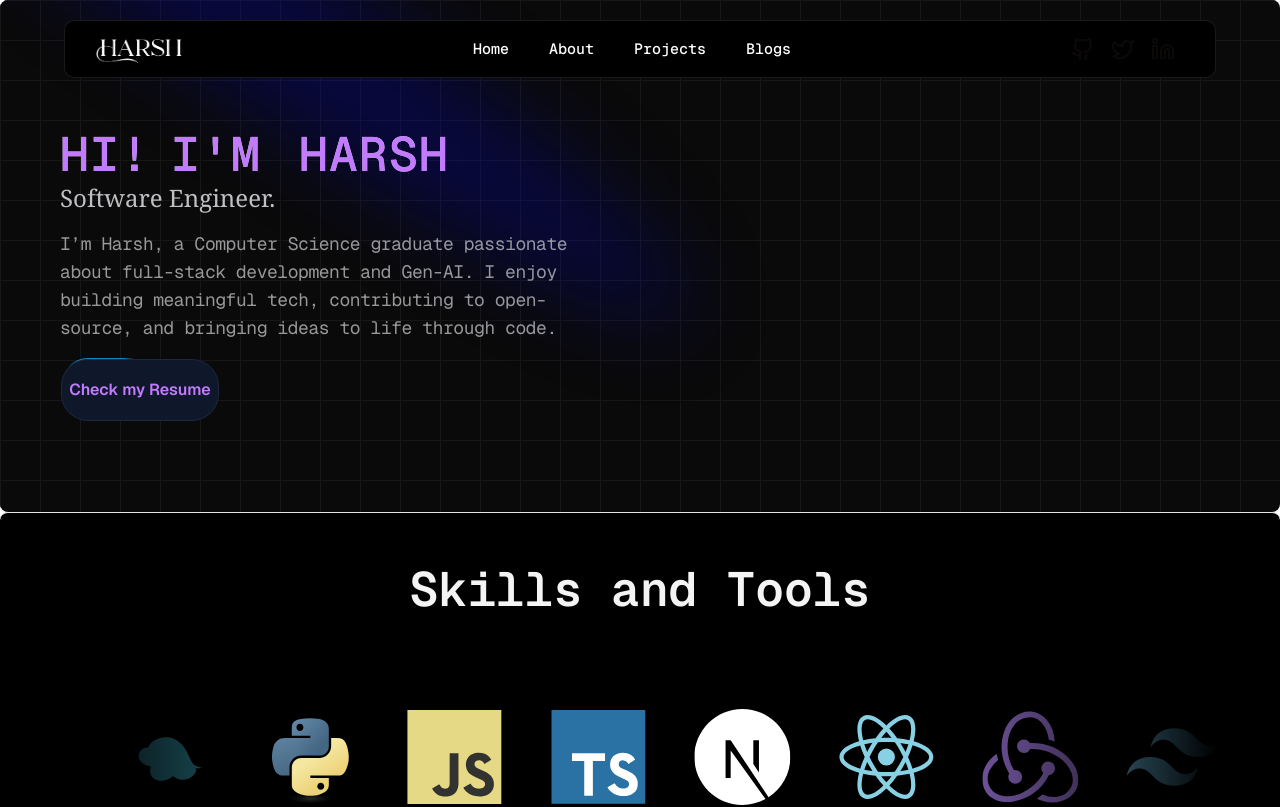
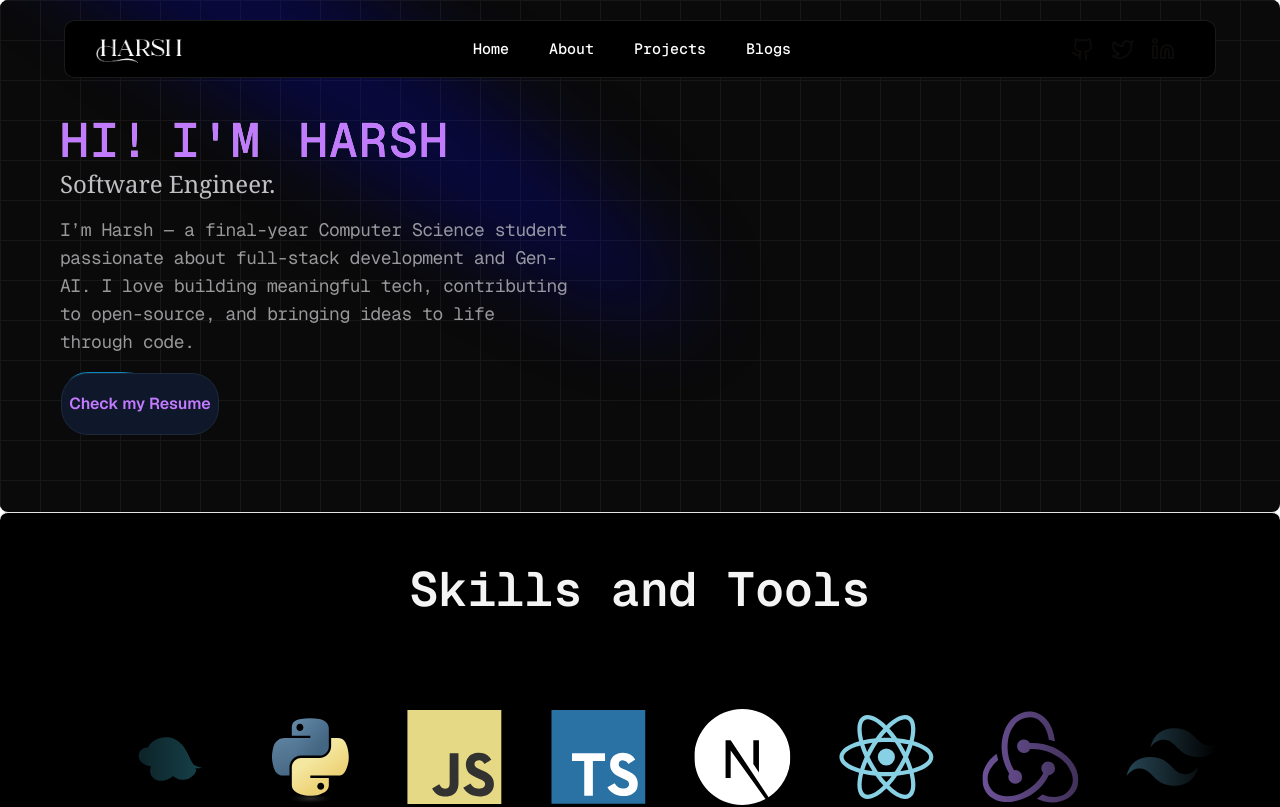
Before and after one commit to harshjha987/portfolio, a Next.js app: page / in a window 1280 px wide. Shown: the top 807 px of the page. Built offline with nearby package versions, Linux system fonts and the light colour scheme.

Commit message:
fixed prod issue

```diff
--- a/src/components/Skills.tsx
+++ b/src/components/Skills.tsx
@@ -410,8 +410,6 @@ const tech = [
   name: "SQL",
 },
 
-
-
   {
     svg: (
       <svg
--- a/src/components/hero.tsx
+++ b/src/components/hero.tsx
@@ -25,8 +25,8 @@ export function Hero() {
         <h3 className="md:text-2xl text-xl font-medium text-zinc-300/90 font-serif">Software Engineer.</h3>
         <p className=" mt-4 max-w-lg font-normal font-mono tracking-tight  text-base
         md:text-lg/7 leading-7  text-zinc-300/70 mb-4">
-        I’m Harsh, a Computer Science graduate passionate about full-stack development and Gen-AI. I enjoy building meaningful tech,
-         contributing to open-source, and bringing ideas to life through code.
+        I’m Harsh — a final-year Computer Science student passionate about full-stack development and Gen-AI.
+         I love building meaningful tech, contributing to open-source, and bringing ideas to life through code.
         </p>
         <a href="/HarshRanjanJha_CV.pdf" target="_blank" rel="noopener noreferrer">
         <Button borderRadius="1.75rem"
```
